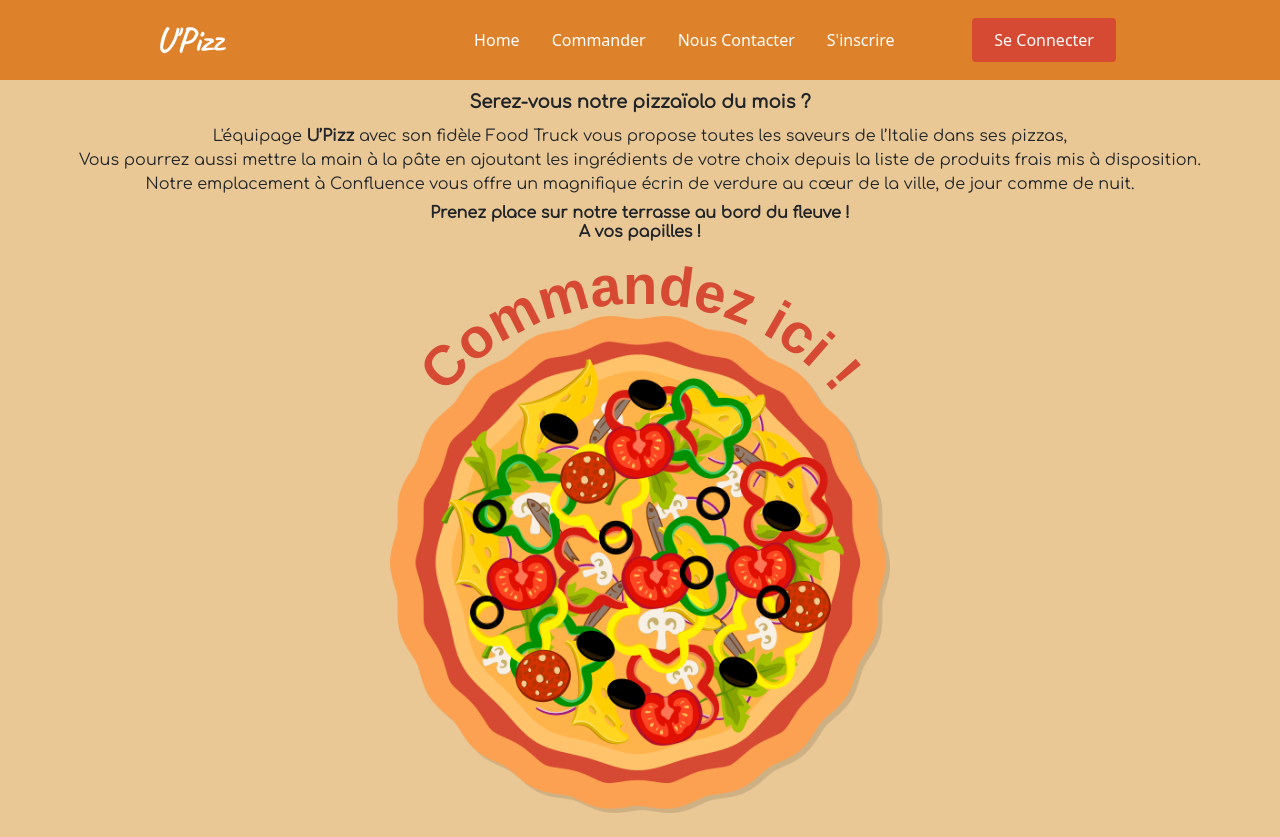
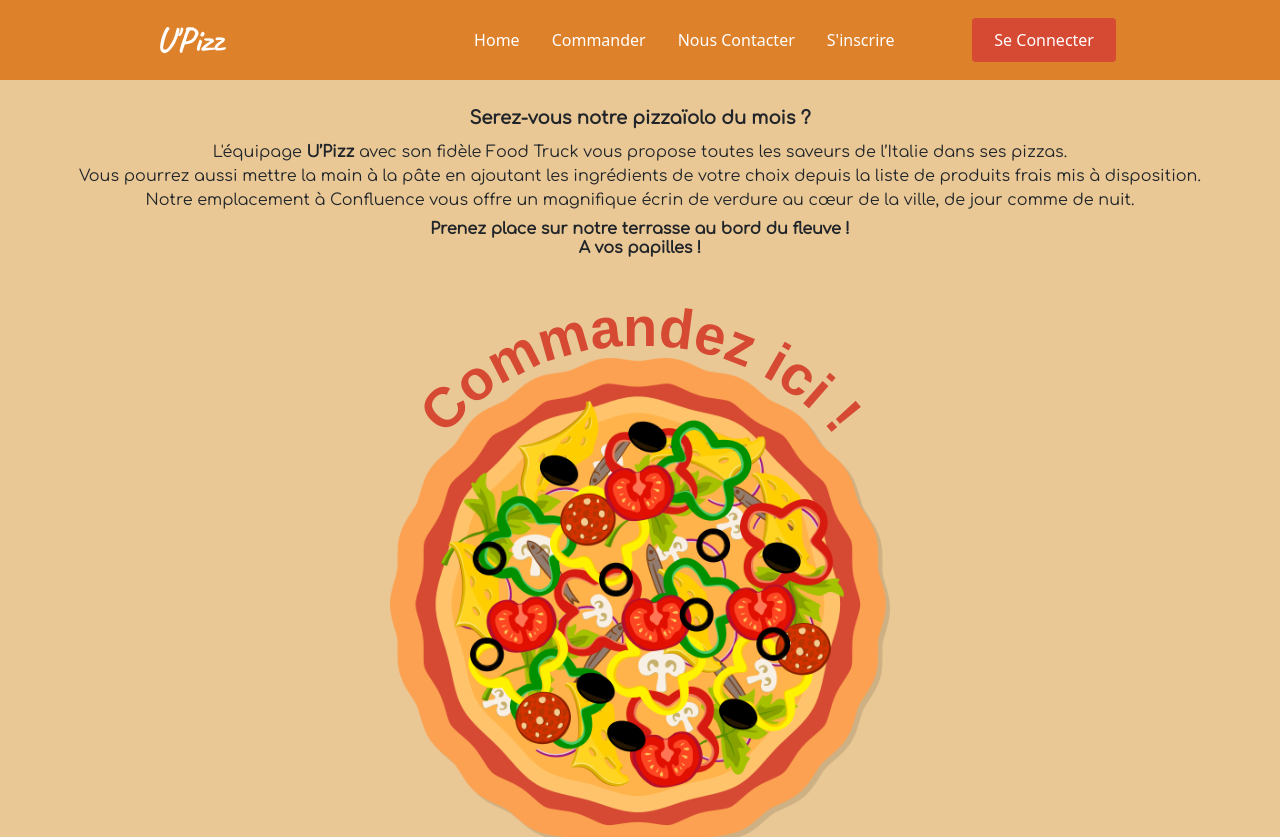
Before and after one commit to WildCodeSchool/lyon-js-react-march21-g1-p2, a React (Create React App) app: page / in a window 1280 px wide. Shown: the top 837 px of the page. Built offline with nearby package versions, Linux system fonts and the light colour scheme; no server answers.

Commit message:
Added database to Heroku

```diff
--- a/public/index.html
+++ b/public/index.html
@@ -34,7 +34,7 @@
       work correctly both with client-side routing and a non-root public URL.
       Learn how to configure a non-root public URL by running `npm run build`.
     -->
-    <title>React App</title>
+    <title>U'Pizz, les meilleures pizzas de Lyon !</title>
   </head>
   <body>
     <noscript>You need to enable JavaScript to run this app.</noscript>
--- a/src/App.css
+++ b/src/App.css
@@ -76,8 +76,7 @@ body,
 }
 
 .pizza {
-  margin-top: -40vw;
-  padding-bottom: 2em;
+  margin: -40vw auto 2em;
 }
 
 .rounded-text {
@@ -299,34 +298,35 @@ body,
 /* ************************* MEDIA QUERIES *************************  */
 @media screen and (min-width: 640px) {
   .pizza-button-container {
-    width: 40vw;
-    height: 45vw;
+    width: 60vw;
   }
+
+  .pizza {
+    margin-top: -30vw;
+  }
+
   .pizza-mockup-container {
     width: 300px;
     height: 300px;
-  }
-
-  .pizza {
-    margin-top: -20vw;
   }
 }
 
 @media screen and (min-width: 1090px) {
   .pizza-button-container {
-    width: 300px;
+    width: 500px;
+  }
+
+  .pizza {
+    margin-top: -250px;
   }
 
   .pizza-with-ingredients {
     display: flex;
   }
+
   .pizza-mockup-container {
     width: 300px;
     height: 300px;
-  }
-
-  .pizza {
-    margin-top: -150px;
   }
 
   .ingredientsList {
@@ -336,17 +336,9 @@ body,
 }
 
 @media screen and (min-width: 1280px) {
-  .pizza-button-container {
-    width: 500px;
-  }
-
   .pizza-mockup-container {
     width: 500px;
     height: 500px;
-  }
-
-  .pizza {
-    margin-top: -250px;
   }
 }
 
--- a/src/screens/CustomizedFoodPage.js
+++ b/src/screens/CustomizedFoodPage.js
@@ -168,6 +168,7 @@ export default function CustomizedFoodPage() {
     <div>
       <div className="pizza-with-ingredients">
         <div className="mx-4 flex justify-center flex-col items-center">
+          <div className="flex flex-wrap justify-center">
             <NavLink
               to={{
                 pathname: '/order/confirmation',
@@ -177,7 +178,7 @@ export default function CustomizedFoodPage() {
               }}
             >
               <button
-              className="bg-yellow-800 hover:bg-red-600 text-gray-200 font-bold py-2 px-4 border border-gray-400 rounded shadow inline-flex m-2"
+                className="bg-yellow-800 hover:bg-red-600 text-gray-200 text-sm sm:text-base font-bold py-2 px-2 sm:px-4 border border-gray-400 rounded shadow inline-flex m-1 sm:m-8"
                 type="button"
               >
                 <img src={pizzabox} alt="pizzabox" className="h-6 w-6 mr-2" />
@@ -185,13 +186,14 @@ export default function CustomizedFoodPage() {
               </button>
             </NavLink>
             <button
-            className="bg-red-500 hover:bg-red-900 text-gray-200 font-bold py-2 px-4 border border-gray-400 rounded shadow inline-flex "
+              className="bg-red-500 hover:bg-red-900 text-gray-200 text-sm sm:text-base font-bold py-2 px-2 sm:px-4 border border-gray-400 rounded shadow inline-flex m-1 sm:m-8"
               type="button"
               onClick={handleEmptyingPizza}
             >
               <img src={emptyPizza} alt="emptyPizza" className="h-6 w-6 mr-2" />
               Vider la pizza
             </button>
+          </div>{' '}
           <PizzaChange {...chosenIngredientsList} />
         </div>
         {error && <h3>{error}</h3>}
--- a/src/screens/HomePage.js
+++ b/src/screens/HomePage.js
@@ -4,13 +4,13 @@ import Homepizza from '../components/Homepizza';
 export default function HomePage() {
   return (
     <div>
-      <div className="mx-4 home-text">
+      <div className="mx-4 mt-4 home-text">
         <h1 className="my-2 font-semibold text-lg text-center">
-          Serez-vous notre pizzaïolo du mois ?
+          Serez-vous notre pizzaïolo du mois&nbsp;?
         </h1>
         <p className="my-1 text-base text-center">
           L'équipage <strong>U’Pizz</strong> avec son fidèle Food Truck vous
-          propose toutes les saveurs de l’Italie dans ses pizzas,
+          propose toutes les saveurs de l’Italie dans ses pizzas.
           <br /> Vous pourrez aussi mettre la main à la pâte en ajoutant les
           ingrédients de votre choix depuis la liste de produits frais mis à
           disposition.
@@ -18,8 +18,8 @@ export default function HomePage() {
           de verdure au cœur de la ville, de jour comme de nuit.
         </p>
         <h2 className="mb-0 mt-2 font-semibold text-center">
-          Prenez place sur notre terrasse au bord du fleuve ! <br />A vos
-          papilles !
+          Prenez place sur notre terrasse au bord du fleuve&nbsp;! <br />A vos
+          papilles&nbsp;!
         </h2>
       </div>
       <div className="pizza-button-container flex flex-col justify-center items-center ">
```
Also changed, not shown: 1 other file (tests, documents, lock files or other folders). Lines whose indentation alone changed are shown as unchanged.
